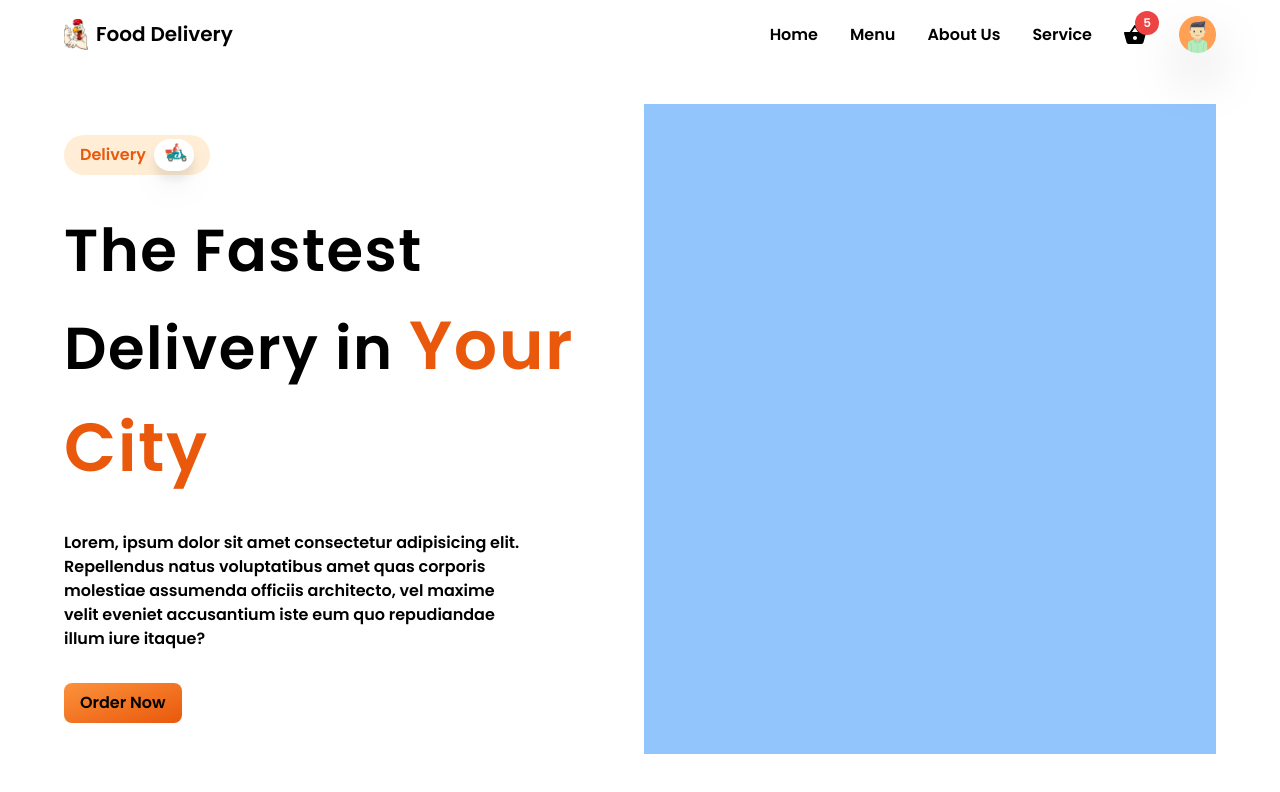
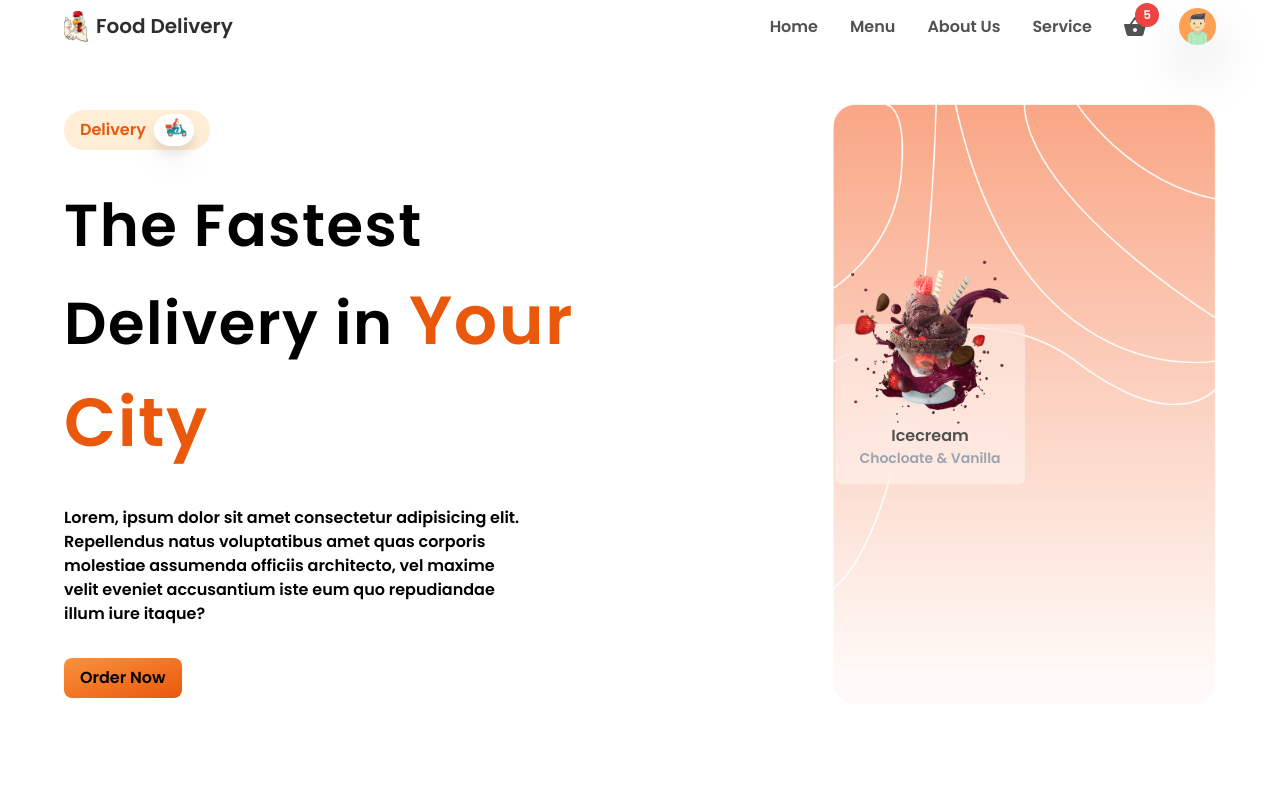
Before and after one commit to RishabhSrivastava1423/food-delivery, a React (Create React App) app: page / in a window 1280 px wide. Shown: the top 792 px of the page. Built offline with nearby package versions, Linux system fonts and the light colour scheme; no server answers.

Commit message:
Items added

```diff
--- a/src/components/Header.js
+++ b/src/components/Header.js
@@ -40,7 +40,7 @@ const Header = () => {
     }
   };
   return (
-    <header className="fixed bg-white z-50 w-screen p-3 px-6 md:p-4 md:px-16">
+    <header className="fixed bg-white z-50 w-screen p-3 px-6 md:p-2 md:px-16">
       {/* Desktop And Tablet */}
       <div className="hidden md:flex w-full h-full items-center justify-between">
         <Link to={"/"} className="flex items-center gap-2">
--- a/src/components/HomeContainer.jsx
+++ b/src/components/HomeContainer.jsx
@@ -1,6 +1,9 @@
 import React from 'react'
 import delivery from "../img/delivery.png";
 import heroBg from "../img/heroBg.png";
+import I1 from "../img/i1.png";
+// import I2 from "../img/delivery.png";
+// import I3 from "../img/delivery.png";
 
 const HomeContainer = () => {
   return (
@@ -18,11 +21,16 @@ const HomeContainer = () => {
         <button type="button" className="bg-gradient-to-br from-orange-400 to-orange-600 px-4 py-2 rounded-lg hover:shadow-lg transition-all ease-in-out duration-100 w-full md:w-auto">Order Now</button>
       </div>
 
-      <div className="py-2 flex-1 flex items-center " >
+      <div className="py-2 flex-1 flex items-center relative " >
         <div className='w-full flex items-center justify-center relative'>
-            <img src={heroBg} alt="bg-image" className='ml-auto lg:w-auto' style={{'height':'650px'}}/>
-            <div className='w-full h-full absolute flex items-center bg-blue-300 justify-center'></div>
-
+            <img src={heroBg} alt="background" className='ml-auto lg:w-auto lg:h-650' style={{'height':'600px'}}/>
+            <div className='w-full h-full absolute top-0 left-0 flex items-center justify-center px-32 py-4'>
+              <div className="w-190 p-4 bg-cardOverlay backdrop-blur-md rounded-md flex flex-col items-center justify-center">
+                <img src={I1} alt="Icecream" className='w-40 -mt-20'  />
+                <p className='text-base font-semibold text-textColor'>Icecream</p>
+                <p className='text-sm font-semibold text-gray-400'>Chocloate & Vanilla</p>
+              </div>
+            </div>
         </div>
       </div>
     </section>
--- a/tailwind.config.js
+++ b/tailwind.config.js
@@ -4,7 +4,61 @@ module.exports = {
     "./src/**/*.{js,jsx,ts,tsx}",
   ],
   theme: {
-    extend: {},
+    extend: {
+      width: {
+        150: "150px",
+        190: "190px",
+        225: "225px",
+        275: "275px",
+        300: "300px",
+        340: "340px",
+        350: "350px",
+        375: "375px",
+        460: "460px",
+        656: "656px",
+        880: "880px",
+        508: "508px",
+      },
+      height: {
+        80: "80px",
+        150: "150px",
+        225: "225px",
+        300: "300px",
+        340: "340px",
+        370: "370px",
+        420: "420px",
+        510: "510px",
+        600: "600px",
+        650: "650px",
+        685: "685px",
+        800: "800px",
+        "90vh": "90vh",
+      },
+      minWidth: {
+        210: "210px",
+        350: "350px",
+        620: "620px",
+      },
+      screens: {
+        sm: "640px",
+        md: "768px",
+        lg: "1024px",
+        xl: "1280px",
+        "2xl": "1536px",
+      },
+      colors: {
+        headingColor: "#2e2e2e",
+        textColor: "#515151",
+        cartNumBg: "#e80013",
+        primary: "#f5f3f3",
+        cardOverlay: "rgba(256,256,256,0.4)",
+        lighttextGray: "#9ca0ab",
+        card: "rgba(256,256,256,0.8)",
+        cartBg: "#282a2c",
+        cartItem: "#2e3033",
+        cartTotal: "#343739",
+      },
+    },
   },
   plugins: [],
 }
```
